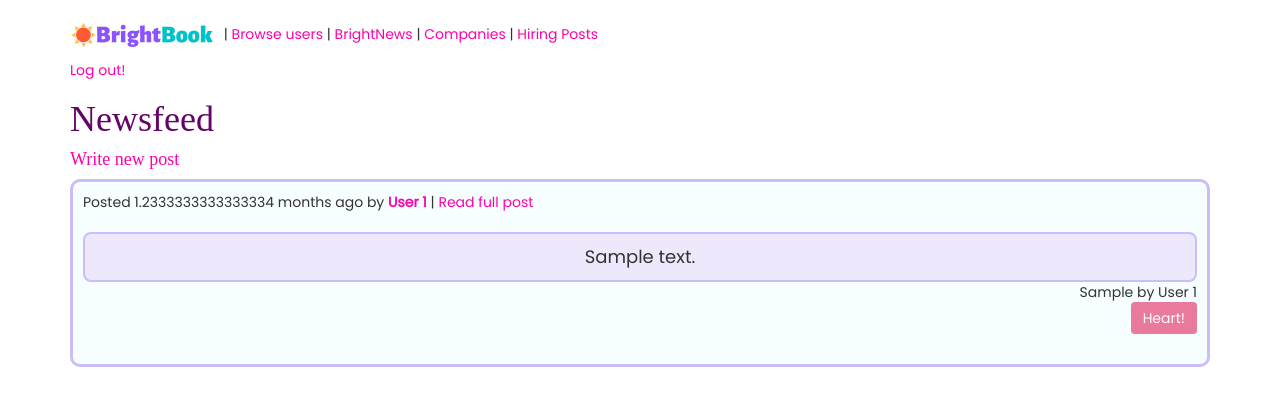
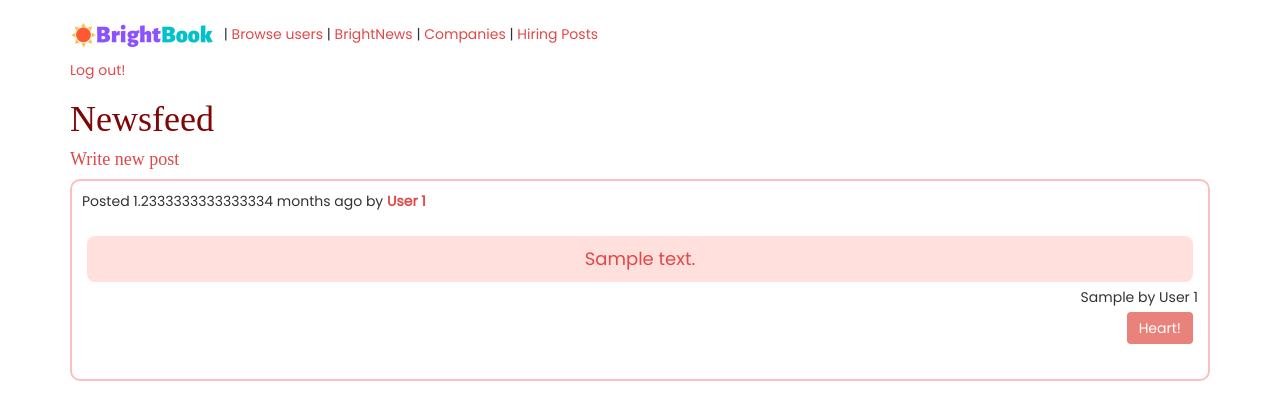
Before and after one commit to maggieee/brightbook, a Flask app: page /brightnews in a window 1280 px wide. Shown: the top 420 px of the page. Run offline with Flask 2, Linux system fonts and the light colour scheme; the visitor is signed in with stand-in values (Sample User, id 1); tables that the repository leaves empty hold one stand-in row (values such as "Sample post"); some libraries are stand-ins or nearby versions; some web fonts are replaced.

Commit message:
more styles

```diff
--- a/static/styles.css
+++ b/static/styles.css
@@ -7,21 +7,22 @@
 } */
 
 .btn-danger {
-    background-color: rgb(233, 122, 155);
+    background-color: rgb(233, 130, 122);
     border-width: 0px;
+    margin: 5px;
 }
 
 body {
     font-family: 'Poppins', sans-serif;
   }
 
-  h1, h2, h3, h4, h5, h6 {
+h1, h2, h3, h4, h5, h6 {
     font-family: 'Patua One', serif;
-    color: #640468;
-  }
+    color: #800606;
+}
 
 a {
-    color: #ff00aa;
+    color: #e24848;
 }
 
 #hearts {
@@ -31,22 +32,25 @@
 
 #brightnews-post {
     border-style:solid;
-    border-width: 2px;
-    background-color:#ede8fc;
+    border-width: 0px;
+    background-color:#ffe0dc;
     border-color:#cbbdfc;
     border-radius: 8px;
     padding: 10px;
+    margin: 5px;
 }
 
 #post-guts {
     font-size: large;
     text-align: center;
+    color: black !important;
 }
 
 #post-wrapper {
     border-style:solid;
-    background-color:#f7feff;
-    border-color:#cbbdfc;
+    border-width: 2px;
+    /* background-color:#f6f0fa;  */
+    border-color:#fcbfbd;
     border-radius: 10px;
     padding: 10px;
 }
--- a/templates/brightnews.html
+++ b/templates/brightnews.html
@@ -10,13 +10,14 @@
       <!-- <li style="border-style:solid; background-color:#f3e8fc; border-color:#cbbdfc; border-radius: 10px; padding: 10px"> -->
 
 
-        Posted {{ post.posted_at | humanize }} by <a href="/users/{{ post.user_id }}"><b>User {{ post.user_id }}</b></a> | <a href="/posts/{{ post.post_id }}">
-          Read full post</a>
+        Posted {{ post.posted_at | humanize }} by <a href="/users/{{ post.user_id }}"><b>User {{ post.user_id }}</b>
             <br>
             <br>
             <div id="brightnews-post">
             <div id="post-guts">
+              <a href="/posts/{{ post.post_id }}">
             {{ post.post_text | safe }}
+              </a>
             </div>
             </div>
 
```
